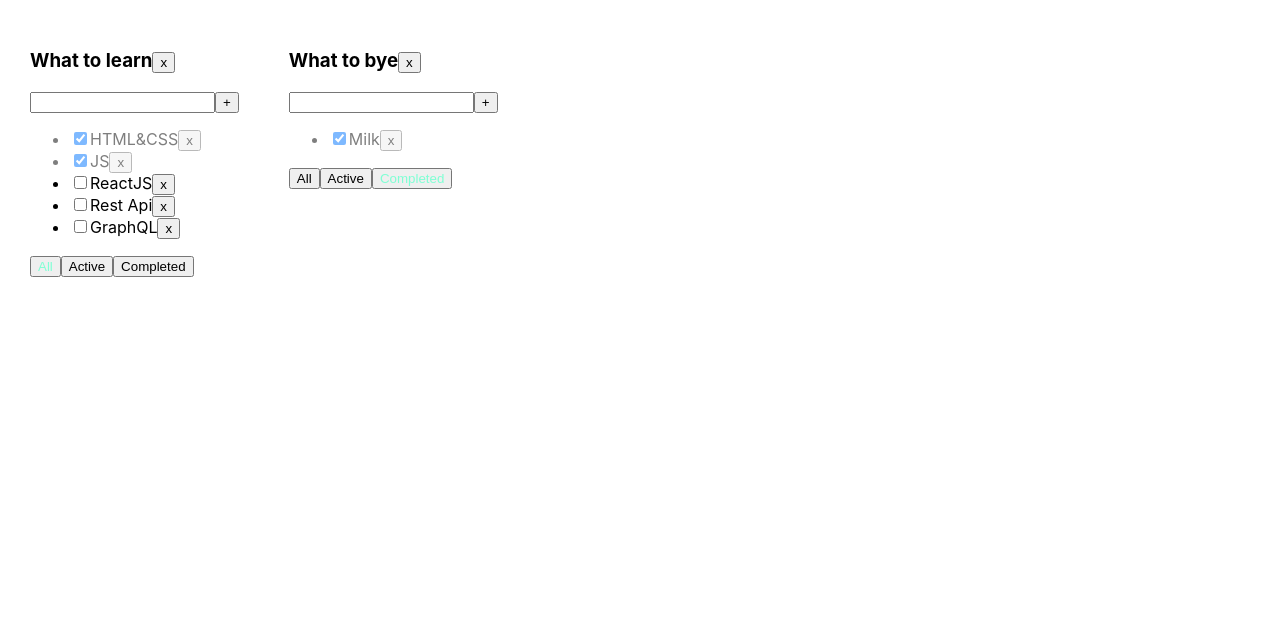
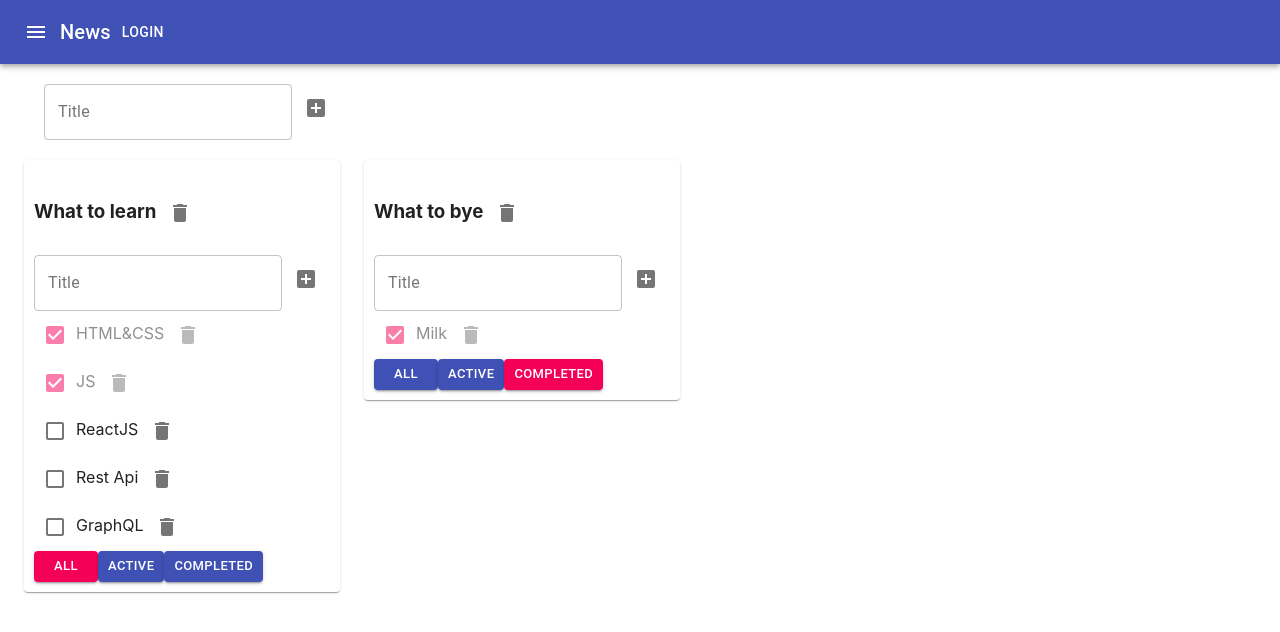
Before and after one commit to alexkokhan22/toDoList, a React (Create React App) app: page / in a window 1280 px wide. Shown: the top 632 px of the page. Built offline with nearby package versions, Linux system fonts and the light colour scheme.

Commit message:
lesson 7

```diff
--- a/package.json
+++ b/package.json
@@ -3,6 +3,8 @@
   "version": "0.1.0",
   "private": true,
   "dependencies": {
+    "@material-ui/core": "^4.11.3",
+    "@material-ui/icons": "^4.11.2",
     "@testing-library/jest-dom": "^4.2.4",
     "@testing-library/react": "^9.3.2",
     "@testing-library/user-event": "^7.1.2",
--- /dev/null
+++ b/src/AddItemForm.tsx
@@ -0,0 +1,57 @@
+import React, {ChangeEvent, KeyboardEvent, useState} from "react";
+import {IconButton, TextField} from "@material-ui/core";
+import {AddBox} from "@material-ui/icons";
+
+export type AddItemFormType = {
+    addItem: (title: string) => void
+}
+
+function AddItemForm(props: AddItemFormType) {
+    const [newTaskTitle, setNewTaskTitle] = useState('');
+
+    const onNewTittleChangeHandler = (e: ChangeEvent<HTMLInputElement>) => {
+        setNewTaskTitle(e.currentTarget.value)
+        setError(null)
+    }
+    const [error, setError] = useState<string | null>(null)
+
+    const onKeyPressHandler = (e: KeyboardEvent<HTMLInputElement>) => {
+        setError(null)
+        if (e.charCode === 13) {
+            addItem()
+        }
+    }
+
+    const addItem = () => {
+        //метод обрезает строку
+        const trimmedTitle = newTaskTitle.trim()
+        if (trimmedTitle) {
+            props.addItem(newTaskTitle);
+            setNewTaskTitle('');
+        } else {
+            setError('Tittle is required')
+        }
+
+    }
+
+    return (
+        <div>
+            <TextField
+                variant={'outlined'}
+                value={newTaskTitle}
+                onChange={onNewTittleChangeHandler}
+                onKeyPress={onKeyPressHandler}
+                helperText={error ? 'error' : ''}
+                label={'Title'}
+                error={!!error}
+
+            />
+            <IconButton onClick={addItem}>
+                <AddBox/>
+            </IconButton>
+        </div>
+    )
+}
+
+
+export default AddItemForm
--- a/src/App.css
+++ b/src/App.css
@@ -1,16 +1,3 @@
-.App {
-  padding: 30px;
-  display: flex;
-}
-
-.App > div {
-  margin-right: 50px;
-}
-
-
-.active-filter {
-  color: aquamarine;
-}
 
 .is-done {
   opacity: 0.5;
--- a/src/App.tsx
+++ b/src/App.tsx
@@ -2,6 +2,9 @@ import React, {useState} from 'react';
 import './App.css';
 import {TodoList} from "./TodoList";
 import {v1} from "uuid";
+import AddItemForm from "./AddItemForm";
+import {AppBar, IconButton, Button, Typography, Toolbar, Container, Grid, Paper} from "@material-ui/core";
+import {Menu} from "@material-ui/icons";
 
 export type TaskType = {
     id: string
@@ -9,7 +12,7 @@ export type TaskType = {
     isDone: boolean
 }
 
-export type TodoLIstsType = {
+export type TodoListsType = {
     id: string
     title: string
     filter: FilterValuesType
@@ -19,18 +22,19 @@ export type FilterValuesType = 'all' | 'active' | 'completed'
 
 function App() {
 
-    function removeTask(id: string, todoLIstId: string ) {
-        let remove = tasks[todoLIstId]
+    function removeTask(id: string, todoLIstId: string) {
+        let remove = tasksObj[todoLIstId]
         let task = remove.filter(t => t.id !== id);
-        tasks[todoLIstId] = task
-        setTasks({...tasks})
+        tasksObj[todoLIstId] = task
+        setTasksObj({...tasksObj})
     }
 
     function addTasks(title: string, todoLIstId: string) {
-        let newTask = {id: v1(), title: title, isDone: false};
-        let task = tasks[todoLIstId]
-        let newTasks = [newTask, ...task];
-        setTasks({...tasks});
+        let task = {id: v1(), title: title, isDone: false};
+        let tasks = tasksObj[todoLIstId]
+        let newTasks = [task, ...tasks];
+        tasksObj[todoLIstId] = newTasks
+        setTasksObj({...tasksObj});
     }
 
     function changeFilter(value: FilterValuesType, filterId: string) {
@@ -44,43 +48,58 @@ function App() {
 
     //меняем чекбокс
     function changeStatus(taskId: string, isDone: boolean, todoLIstId: string) {
-        let taskss = tasks[todoLIstId]
-        let task = taskss.find(t => t.id === taskId)
+        let tasks = tasksObj[todoLIstId]
+        let task = tasks.find(t => t.id === taskId)
         if (task) {
             task.isDone = isDone
-            setTasks({...tasks})
+            setTasksObj({...tasksObj})
         }
     }
 
-    //вариант через map
-    /*const newTask = tasks.map( t => {
-        if(t.id === taskId) {
-            return {...t, isDone: isDone}
-        } else {
-            return t
+    let removeTl = (todoLIstId: string) => {
+        let filterTl = todoLists.filter(tl => tl.id !== todoLIstId)
+        setTodoLists(filterTl)
+        delete tasksObj[todoLIstId]
+        setTasksObj({...tasksObj})
     }
-    })
-    setTasks(newTask)*/
 
-    let removeTl = (todoLIstId: string) => {
-        let filterTl = todoLists.filter( tl => tl.id !== todoLIstId )
-        setTodoLists(filterTl)
-        delete tasks[todoLIstId]
-        setTasks({...tasks})
+    function addNewTodoList(title: string) {
+        const newTodoListId = v1()
+        const newTodoList: TodoListsType = {id: newTodoListId, title: title, filter: 'all'}
+        setTodoLists([newTodoList, ...todoLists])
+        setTasksObj({...tasksObj, [newTodoListId]: []})
+
+    }
+
+    function changeTaskTitle(taskId: string, title: string, todoLIstId: string) {
+        let tasks = tasksObj[todoLIstId]
+        let task = tasks.find(t => t.id === taskId)
+        if (task) {
+            task.title = title
+            setTasksObj({...tasksObj})
+        }
+    }
+
+    function changeTodoLIstTitle(title: string, todoListId: string) {
+        const todoList = todoLists.find(tl => tl.id === todoListId)
+        if (todoList) {
+            todoList.title = title
+            setTodoLists([...todoLists])
+
+        }
     }
 
     let todoListId1 = v1();
     let todoListId2 = v1();
 
 
-    let [todoLists, setTodoLists] = useState<Array<TodoLIstsType>>([
+    let [todoLists, setTodoLists] = useState<Array<TodoListsType>>([
         {id: todoListId1, title: 'What to learn', filter: 'all'},
         {id: todoListId2, title: 'What to bye', filter: 'completed'},
     ])
 
 
-
-    let [tasks, setTasks] = useState({
+    let [tasksObj, setTasksObj] = useState({
         [todoListId1]: [
             {id: v1(), title: "HTML&CSS", isDone: true},
             {id: v1(), title: "JS", isDone: true},
@@ -98,19 +117,39 @@ function App() {
 
     return (
         <div className="App">
+            <AppBar position="static">
+                <Toolbar>
+                    <IconButton edge="start" color="inherit" aria-label="menu">
+                        <Menu/>
+                    </IconButton>
+                    <Typography variant="h6">
+                        News
+                    </Typography>
+                    <Button color="inherit">Login</Button>
+                </Toolbar>
+            </AppBar>
+
+            <Container fixed>
+
+                <Grid container style={{padding: '20px'}}>
+                    <AddItemForm addItem={addNewTodoList}/>
+                </Grid>
+
+                <Grid container spacing={3}>
                     {
                         todoLists.map(tl => {
 
-                    let taskForTodoList = tasks[tl.id];
+                            let taskForTodoList = tasksObj[tl.id];
                             if (tl.filter === 'completed') {
-                        taskForTodoList = tasks[tl.id].filter(t => t.isDone === true)
+                                taskForTodoList = tasksObj[tl.id].filter(t => t.isDone === true)
                             }
                             if (tl.filter === 'active') {
-                        taskForTodoList = tasks[tl.id].filter(t => t.isDone === false)
+                                taskForTodoList = tasksObj[tl.id].filter(t => t.isDone === false)
                             }
 
-                    return <TodoList
-                        key={tl.id}
+                            return <Grid item key={tl.id}>
+                                <Paper style={{padding: '10px'}}>
+                                    < TodoList
                                         id={tl.id}
                                         title={tl.title}
                                         tasks={taskForTodoList}
@@ -120,9 +159,15 @@ function App() {
                                         changeStatus={changeStatus}
                                         filter={tl.filter}
                                         removeTl={removeTl}
+                                        changeTaskTitle={changeTaskTitle}
+                                        changeTodoLIstTitle={changeTodoLIstTitle}
                                     />
+                                </Paper>
+                            </Grid>
                         })
                     }
+                </Grid>
+            </Container>
 
         </div>
     );
--- /dev/null
+++ b/src/EditTableSpan.tsx
@@ -0,0 +1,33 @@
+import React, {ChangeEvent, useState} from "react";
+import {TextField} from "@material-ui/core";
+
+export type EditTableSpanType = {
+    title: string
+    changeItem: (title: string) => void
+}
+
+
+function EditTableSpan(props: EditTableSpanType) {
+    const [editMode, setEditMode] = useState<boolean>(false)
+    const [title, setTitle] = useState(props.title);
+
+    const onEditMOde = () => {
+        setEditMode(true)
+    }
+
+    const offEditMOde = () => {
+        setEditMode(false)
+        props.changeItem(title)
+    }
+
+    const onChangeHandler = (e: ChangeEvent<HTMLInputElement>) => {
+        setTitle(e.currentTarget.value)
+    }
+    return (
+        editMode
+            ? <TextField autoFocus={true} onBlur={offEditMOde} onChange={onChangeHandler} value={title}/>
+            : <span  onDoubleClick={onEditMOde}>{props.title}</span>
+    )
+}
+
+export default EditTableSpan;
--- a/src/TodoList.tsx
+++ b/src/TodoList.tsx
@@ -1,5 +1,9 @@
 import React, {ChangeEvent, KeyboardEvent, useState} from "react";
 import {FilterValuesType, TaskType} from "./App";
+import AddItemForm from "./AddItemForm";
+import EditTableSpan from "./EditTableSpan";
+import {Button, Checkbox, IconButton} from "@material-ui/core";
+import {Delete} from "@material-ui/icons";
 
 
 type todoListPropsType = {
@@ -12,54 +16,37 @@ type todoListPropsType = {
     filter: FilterValuesType
     id: string
     removeTl: (todoListId: string) => void
+    changeTaskTitle: (taskId: string, title: string, todoLIstId: string) => void
+    changeTodoLIstTitle: (title: string, todoListId: string) => void
 }
 
 export function TodoList(props: todoListPropsType) {
 
-    const [newTaskTitle, setNewTaskTitle] = useState('');
-    const [error, setError] = useState<string | null>(null)
-
-    const onNewTittleChangeHandler = (e: ChangeEvent<HTMLInputElement>) => {
-        setNewTaskTitle(e.currentTarget.value)
-        setError(null)
-    }
-    const onKeyPressHandler = (e: KeyboardEvent<HTMLInputElement>) => {
-        setError(null)
-        if (e.charCode === 13) {
-            addTask()
-        }
-    }
-    const addTask = () => {
-        //метод обрезает строку
-        const trimmedTitle = newTaskTitle.trim()
-        if (trimmedTitle) {
-            props.addTasks(newTaskTitle, props.id);
-            setNewTaskTitle('');
-        } else {
-            setError('Tittle is required')
+    const addTask = (title: string) => {
+        props.addTasks(title, props.id)
     }
 
-    }
     const onAllClickHandler = () => props.changeFilter('all', props.id)
     const onActiveClickHandler = () => props.changeFilter('active', props.id)
     const onCompletedClickHandler = () => props.changeFilter('completed', props.id)
-    const removeTl = () => {props.removeTl(props.id)}
+    const removeTl = () => {
+        props.removeTl(props.id)
+    }
+    const changeTodoListTitle = (title: string) => {
+        props.changeTodoLIstTitle(title, props.id)
+    }
 
 
     return (
         <div>
-            <h3>{props.title}<button onClick={removeTl}>x</button></h3>
+            <h3>
+                <EditTableSpan title={props.title} changeItem={changeTodoListTitle}/>
+                <IconButton onClick={removeTl}>
+                    <Delete/>
+                </IconButton>
+            </h3>
+            <AddItemForm addItem={addTask}/>
             <div>
-                <input
-                    value={newTaskTitle}
-                    onChange={onNewTittleChangeHandler}
-                    onKeyPress={onKeyPressHandler}
-                    className={error ? 'error' : ''}
-                />
-                <button onClick={addTask}>+</button>
-                {error && <div className={'error-message'}>{error}</div>}
-            </div>
-            <ul>
                 {
                     props.tasks.map(t => {
 
@@ -69,30 +56,51 @@ export function TodoList(props: todoListPropsType) {
                         const changeStatus = (e: ChangeEvent<HTMLInputElement>) => {
                             props.changeStatus(t.id, e.currentTarget.checked, props.id)
                         }
+                        const changeTitle = (title: string) => {
+                            props.changeTaskTitle(t.id, title, props.id)
+                        }
+
 
                         return (
-                            <li key={t.id} className={t.isDone ? 'is-done' : ''}>
-                                <input type={'checkbox'}
+                            <div key={t.id} className={t.isDone ? 'is-done' : ''}>
+                                <Checkbox
+                                    color={'secondary'}
                                     checked={t.isDone}
                                     onChange={changeStatus}
                                 />
-                                <span>{t.title}</span>
-                                <button onClick={onRemoveHandler}>x</button>
-                            </li>
+                                <EditTableSpan title={t.title} changeItem={changeTitle}/>
+                                <IconButton onClick={onRemoveHandler}>
+                                    <Delete/>
+                                </IconButton>
+                            </div>
                         )
                     })
                     }
-            </ul>
+                    </div>
 
                     <div>
-                <button className={props.filter === 'all' ? 'active-filter' : ''} onClick={onAllClickHandler}>All
-                </button>
-                <button className={props.filter === 'active' ? 'active-filter' : ''}
-                        onClick={onActiveClickHandler}>Active
-                </button>
-                <button className={props.filter === 'completed' ? 'active-filter' : ''}
-                        onClick={onCompletedClickHandler}>Completed
-                </button>
+                    <Button
+                    color={props.filter === 'all' ? 'secondary' : 'primary'}
+                    size={'small'}
+                    variant={'contained'}
+                    //className={props.filter === 'all' ? 'secondary' : 'primary'}
+                    onClick={onAllClickHandler}>
+                    All
+                    </Button>
+                    <Button
+                    color={props.filter === 'active' ? 'secondary' : 'primary'}
+                    size={'small'}
+                    variant={'contained'}
+                    onClick={onActiveClickHandler}>
+                    Active
+                    </Button>
+                    <Button
+                    color={props.filter === 'completed' ? 'secondary' : 'primary'}
+                    size={'small'}
+                    variant={'contained'}
+                    onClick={onCompletedClickHandler}>
+                    Completed
+                    </Button>
                     </div>
                     </div>
                     );
```
Also changed, not shown: 1 other file (tests, documents, lock files or other folders). Lines whose indentation alone changed are shown as unchanged.
